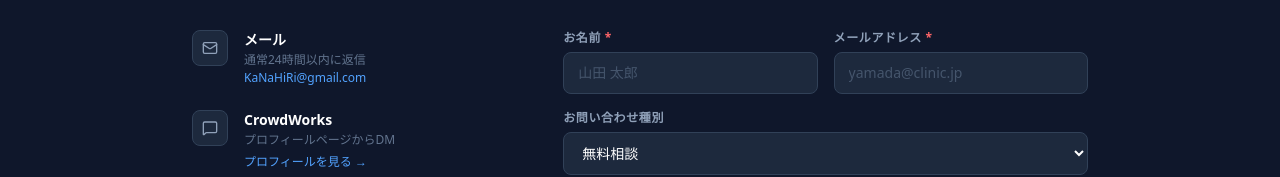
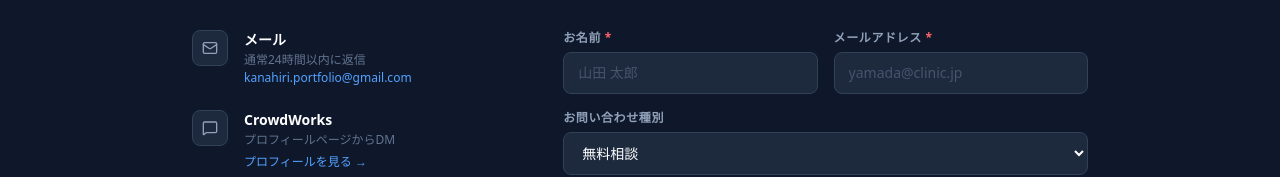
Before and after one commit to KaNaHiRi/portfolio, a Next.js app: page / in a window 1280 px wide. Shown: the part 5137-5314 px from the top of the page. Built offline with nearby package versions, Linux system fonts and the light colour scheme.

Commit message:
Address、skill変更

```diff
--- a/app/components/ContactSection.tsx
+++ b/app/components/ContactSection.tsx
@@ -85,7 +85,7 @@ export default function ContactSection() {
               <div>
                 <p className="text-white font-semibold text-sm">メール</p>
                 <p className="text-slate-500 text-xs mt-0.5">通常24時間以内に返信</p>
-                <p className="text-blue-400 text-xs mt-0.5">KaNaHiRi@gmail.com</p>
+                <p className="text-blue-400 text-xs mt-0.5">kanahiri.portfolio@gmail.com</p>
               </div>
             </div>
 
```
